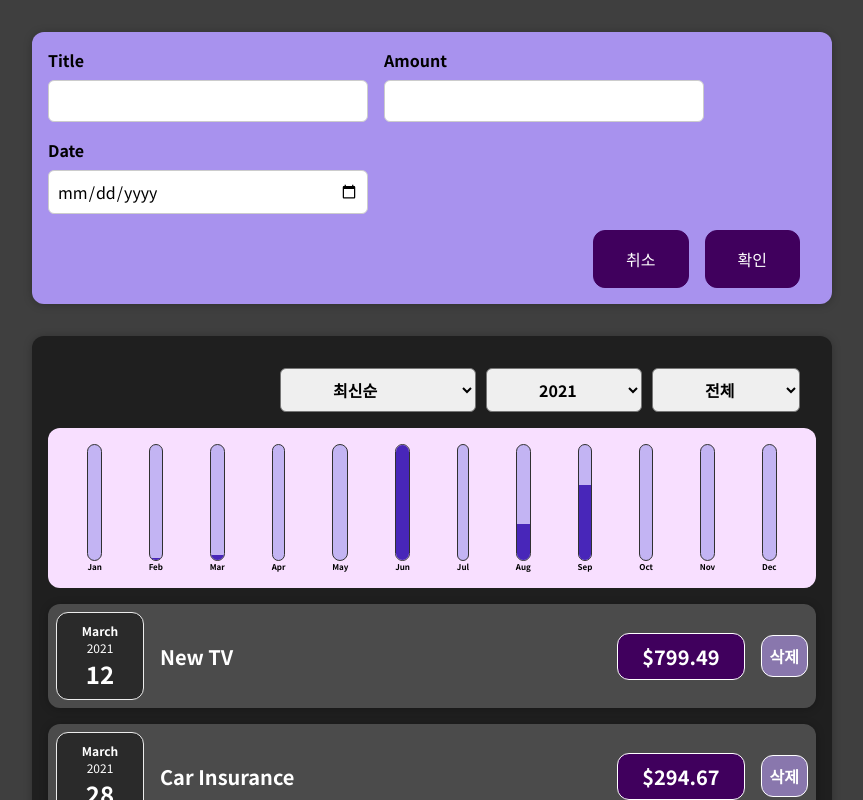
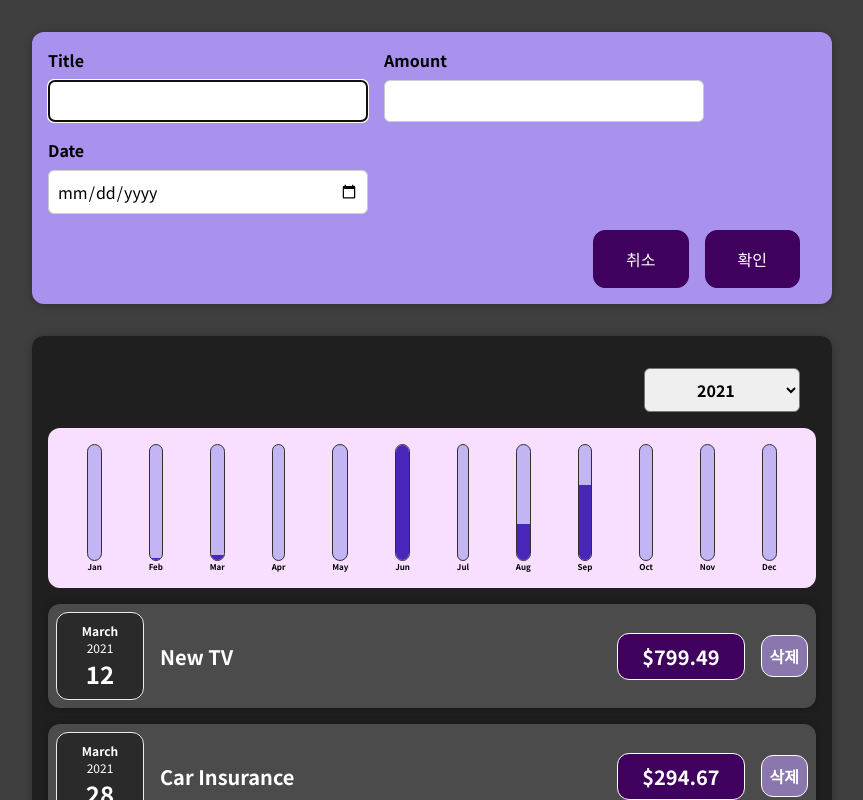
Before and after one commit to newddobi/react-yearly-consume-calculater, a React (Create React App) app: page / in a window 1280 px wide. Both pictures are taken after a click on the button "기록추가". Shown: the top 800 px of the page, without its empty margins (208-1071 px from the left). Built offline with nearby package versions, Linux system fonts and the light colour scheme.

Commit message:
context, ref 추가

```diff
--- a/src/App.js
+++ b/src/App.js
@@ -1,56 +1,12 @@
-import React, { useEffect, useState } from "react";
+import React, { useContext, useEffect, useState } from "react";
 import NewExpense from "./components/NewExpense/NewExpense";
 import Expenses from "./components/Expenses/Expenses";
-
-const DUMMY_EXPENSES = [
-  {
-    id: "e1",
-    title: "Toilet Paper",
-    amount: 94.12,
-    date: new Date(2020, 7, 14),
-  },
-  { id: "e2", title: "New TV", amount: 799.49, date: new Date(2021, 2, 12) },
-  {
-    id: "e3",
-    title: "Car Insurance",
-    amount: 294.67,
-    date: new Date(2021, 2, 28),
-  },
-  {
-    id: "e4",
-    title: "지코바 치킨",
-    amount: 16000,
-    date: new Date(2021, 5, 13),
-  },
-  {
-    id: "e5",
-    title: "단백질 보충제",
-    amount: 17000,
-    date: new Date(2021, 8, 12),
-  },
-  {
-    id: "e6",
-    title: "다이어리",
-    amount: 10000,
-    date: new Date(2021, 5, 12),
-  },
-  {
-    id: "e7",
-    title: "볼펜",
-    amount: 500,
-    date: new Date(2021, 1, 12),
-  },
-  {
-    id: "e8",
-    title: "책",
-    amount: 8000,
-    date: new Date(2021, 7, 12),
-  },
-];
+import DUMMY_EXPENSES from "./dummy-expenses";
+import FormContext from "./store/form-context";
 
 const App = () => {
+  const formCtx = useContext(FormContext);
   const [expenses, setExpenses] = useState(DUMMY_EXPENSES);
-  const [isEditing, setIsEditing] = useState(false);
 
   const [enteredItemId, setEnteredItemId] = useState("");
   const [enteredTitle, setEnteredTitle] = useState("");
@@ -58,13 +14,13 @@ const App = () => {
   const [enteredDate, setEnteredDate] = useState("");
 
   useEffect(() => {
-    if (!isEditing) {
+    if (!formCtx.isEditing) {
       setEnteredItemId("");
       setEnteredTitle("");
       setEnteredAmount("");
       setEnteredDate("");
     }
-  }, [isEditing]);
+  }, [formCtx.isEditing]);
 
   const saveExpenseHandler = (newExpense) => {
     const updateTargetItem = expenses.find(
@@ -120,8 +76,6 @@ const App = () => {
   return (
     <div>
       <NewExpense
-        isEditing={isEditing}
-        setIsEditing={setIsEditing}
         onAddExpense={saveExpenseHandler}
         enteredItemId={enteredItemId}
         enteredTitle={enteredTitle}
@@ -133,7 +87,6 @@ const App = () => {
       />
       <Expenses
         items={expenses}
-        setIsEditing={setIsEditing}
         onClickItem={updateItemSettingHandler}
         onClickDelete={deleteItemHandler}
       />
--- a/src/components/Expenses/ExpenseItem.js
+++ b/src/components/Expenses/ExpenseItem.js
@@ -1,12 +1,15 @@
-import React from "react";
+import React, { useContext } from "react";
 
 import ExpenseDate from "./ExpenseDate";
 import Card from "../UI/Card";
 import "./ExpenseItem.css";
+import FormContext from "../../store/form-context";
 
 const ExpenseItem = (props) => {
+  const formCtx = useContext(FormContext);
+
   const itemClickHandler = (itemId) => {
-    props.setIsEditing(true);
+    formCtx.startEditing();
     props.onClickItem(itemId);
   };
 
--- a/src/components/Expenses/ExpensesFilter.js
+++ b/src/components/Expenses/ExpensesFilter.js
@@ -10,11 +10,11 @@ const ExpensesFilter = (props) => {
   return (
     <div className="expenses-filter">
       <div className="expenses-filter__control">
-        <select>
+        {/* <select>
           <option value="latest_sort">최신순</option>
           <option value="high_cost_sort">높은 가격순</option>
           <option value="low_cost_sort">낮은 가격순</option>
-        </select>
+        </select> */}
         <select value={props.selected} onChange={dropdownChangeHandler}>
           <option value="2023">2023</option>
           <option value="2022">2022</option>
@@ -22,21 +22,21 @@ const ExpensesFilter = (props) => {
           <option value="2020">2020</option>
           <option value="2019">2019</option>
         </select>
-        <select>
+        {/* <select>
           <option value="">전체</option>
-          <option value="1">1월</option>
-          <option value="2">2월</option>
-          <option value="3">3월</option>
-          <option value="4">4월</option>
-          <option value="5">5월</option>
-          <option value="6">6월</option>
-          <option value="7">7월</option>
-          <option value="8">8월</option>
-          <option value="9">9월</option>
-          <option value="10">0월</option>
-          <option value="11">1월</option>
-          <option value="12">2월</option>
-        </select>
+          <option value="0">1월</option>
+          <option value="1">2월</option>
+          <option value="2">3월</option>
+          <option value="3">4월</option>
+          <option value="4">5월</option>
+          <option value="5">6월</option>
+          <option value="6">7월</option>
+          <option value="7">8월</option>
+          <option value="8">9월</option>
+          <option value="9">10월</option>
+          <option value="10">11월</option>
+          <option value="11">12월</option>
+        </select> */}
       </div>
     </div>
   );
--- a/src/components/Expenses/ExpensesList.js
+++ b/src/components/Expenses/ExpensesList.js
@@ -12,7 +12,6 @@ const ExpensesList = (props) => {
     <ul className="expenses-list">
       {props.items.map((expense) => (
         <ExpenseItem
-          setIsEditing={props.setIsEditing}
           onClickItem={props.onClickItem}
           onClickDelete={props.onClickDelete}
           key={expense.id}
--- a/src/components/NewExpense/ExpenseForm.js
+++ b/src/components/NewExpense/ExpenseForm.js
@@ -1,9 +1,32 @@
-import React, { useState } from "react";
+import React, { useEffect, useRef, useState } from "react";
 import ErrorModal from "../UI/ErrorModal";
 import "./ExpenseForm.css";
 
 const ExpenseForm = (props) => {
   const [error, setError] = useState(null);
+
+  const titleRef = useRef();
+  const amountRef = useRef();
+  const dateRef = useRef();
+
+  useEffect(() => {
+    if (!error) {
+      if (props.enteredTitle.trim().length === 0) {
+        titleRef.current.focus();
+        return;
+      }
+
+      if (!props.enteredAmount) {
+        amountRef.current.focus();
+        return;
+      }
+
+      if (!props.enteredDate) {
+        dateRef.current.showPicker();
+        return;
+      }
+    }
+  }, [error]);
 
   const titleChangeHandler = (event) => {
     props.setEnteredTitle(event.target.value);
@@ -75,6 +98,7 @@ const ExpenseForm = (props) => {
               type="text"
               value={props.enteredTitle}
               onChange={titleChangeHandler}
+              ref={titleRef}
             />
           </div>
           <div className="new-expense__control">
@@ -85,6 +109,7 @@ const ExpenseForm = (props) => {
               step="0.01"
               value={props.enteredAmount}
               onChange={amountChangeHandler}
+              ref={amountRef}
             />
           </div>
           <div className="new-expense__control">
@@ -95,6 +120,7 @@ const ExpenseForm = (props) => {
               max="2023-12-31"
               value={props.enteredDate}
               onChange={dateChangeHandler}
+              ref={dateRef}
             />
           </div>
         </div>
--- a/src/components/NewExpense/NewExpense.js
+++ b/src/components/NewExpense/NewExpense.js
@@ -1,29 +1,33 @@
-import React from "react";
+import React, { useContext } from "react";
+import FormContext from "../../store/form-context";
 
 import ExpenseForm from "./ExpenseForm";
 import "./NewExpense.css";
 
 const NewExpense = (props) => {
+  const formCtx = useContext(FormContext);
+
   const saveExpenseDataHandler = (enteredExpenseData) => {
     props.onAddExpense(enteredExpenseData);
-    props.setIsEditing(false);
+    formCtx.stopEditing();
   };
 
   const startEditingHandler = () => {
-    props.setIsEditing(true);
+    formCtx.startEditing();
   };
 
   const stopEditingHandler = () => {
-    props.setIsEditing(false);
+    formCtx.stopEditing();
   };
 
   return (
     <div className="new-expense">
-      {!props.isEditing && (
+      {!formCtx.isEditing && (
         <button onClick={startEditingHandler}>기록추가</button>
       )}
-      {props.isEditing && (
+      {formCtx.isEditing && (
         <ExpenseForm
+          onCancel={stopEditingHandler}
           enteredItemId={props.enteredItemId}
           enteredTitle={props.enteredTitle}
           enteredAmount={props.enteredAmount}
@@ -32,7 +36,6 @@ const NewExpense = (props) => {
           setEnteredAmount={props.setEnteredAmount}
           setEnteredDate={props.setEnteredDate}
           onSaveExpenseData={saveExpenseDataHandler}
-          onCancel={stopEditingHandler}
         />
       )}
     </div>
--- /dev/null
+++ b/src/dummy-expenses.js
@@ -0,0 +1,46 @@
+const DUMMY_EXPENSES = [
+  {
+    id: "e1",
+    title: "Toilet Paper",
+    amount: 94.12,
+    date: new Date(2020, 7, 14),
+  },
+  { id: "e2", title: "New TV", amount: 799.49, date: new Date(2021, 2, 12) },
+  {
+    id: "e3",
+    title: "Car Insurance",
+    amount: 294.67,
+    date: new Date(2021, 2, 28),
+  },
+  {
+    id: "e4",
+    title: "지코바 치킨",
+    amount: 16000,
+    date: new Date(2021, 5, 13),
+  },
+  {
+    id: "e5",
+    title: "단백질 보충제",
+    amount: 17000,
+    date: new Date(2021, 8, 12),
+  },
+  {
+    id: "e6",
+    title: "다이어리",
+    amount: 10000,
+    date: new Date(2021, 5, 12),
+  },
+  {
+    id: "e7",
+    title: "볼펜",
+    amount: 500,
+    date: new Date(2021, 1, 12),
+  },
+  {
+    id: "e8",
+    title: "책",
+    amount: 8000,
+    date: new Date(2021, 7, 12),
+  },
+];
+export default DUMMY_EXPENSES;
--- a/src/index.js
+++ b/src/index.js
@@ -3,6 +3,12 @@ import ReactDOM from "react-dom/client";
 
 import "./index.css";
 import App from "./App";
+import { FormContextProvider } from "./store/form-context";
 
 const root = ReactDOM.createRoot(document.getElementById("root"));
-root.render(<App />);
+
+root.render(
+  <FormContextProvider>
+    <App />
+  </FormContextProvider>
+);
--- /dev/null
+++ b/src/store/form-context.js
@@ -0,0 +1,33 @@
+import React, { useState } from "react";
+
+const FormContext = React.createContext({
+  isEditing: false,
+  startEditing: () => {},
+  stopEditing: () => {},
+});
+
+export const FormContextProvider = (props) => {
+  const [isEditing, setIsEditing] = useState(false);
+
+  const startEditingHandler = () => {
+    setIsEditing(true);
+  };
+
+  const stopEditingHandler = () => {
+    setIsEditing(false);
+  };
+
+  return (
+    <FormContext.Provider
+      value={{
+        isEditing: isEditing,
+        startEditing: startEditingHandler,
+        stopEditing: stopEditingHandler,
+      }}
+    >
+      {props.children}
+    </FormContext.Provider>
+  );
+};
+
+export default FormContext;
```
Also changed, not shown: src/components/Expenses/Expenses.js (+11 -7 lines).
